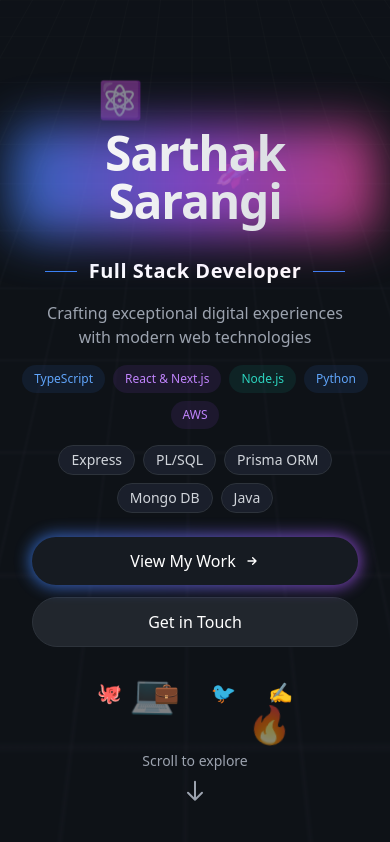
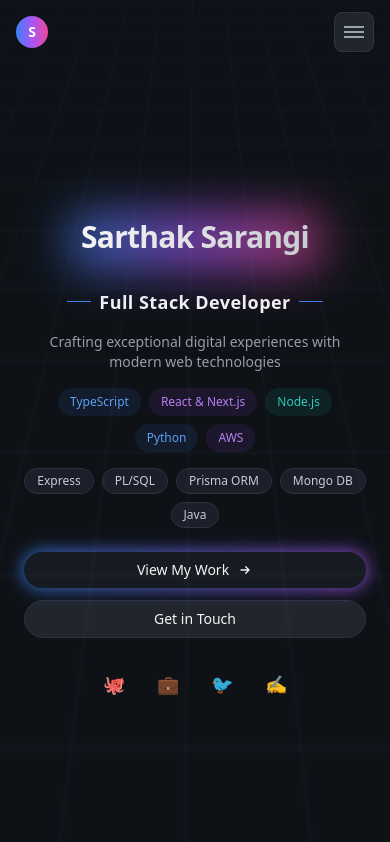
Before and after one commit to sarthaksarangi/next-portfolio, a Next.js app: page / in a window 390 px wide. Shown: the top 842 px of the page. Built offline with nearby package versions, Linux system fonts and the light colour scheme.

Commit message:
Added navbar

```diff
--- a/app/components/HeroSection.tsx
+++ b/app/components/HeroSection.tsx
@@ -2,14 +2,17 @@
 
 export const HeroSection = () => {
   return (
-    <div className="relative min-h-screen flex items-center justify-center overflow-hidden">
+    <div
+      id="hero"
+      className="relative min-h-screen flex items-center justify-center overflow-hidden"
+    >
       {/* Animated Background Grid */}
       <div className="absolute inset-0 grid-background opacity-20">
         <div className="grid-overlay animate-pulse-slow"></div>
       </div>
 
-      {/* Floating Tech Icons */}
-      <div className="absolute inset-0 overflow-hidden">
+      {/* Floating Tech Icons (hidden on mobile) */}
+      <div className="absolute inset-0 overflow-hidden hidden sm:block">
         {[
           { icon: "⚛️", delay: "0s", position: "top-20 left-1/4" },
           { icon: "🚀", delay: "2s", position: "top-40 right-1/3" },
@@ -27,39 +30,36 @@
       </div>
 
       {/* Hero Content */}
-      <div className="relative z-10 max-w-5xl mx-auto px-4">
+      <div className="relative z-10 max-w-5xl mx-auto px-4 pt-20 sm:pt-32 lg:pt-40">
         <div className="text-center space-y-6 lg:mt-20">
           {/* Name Section */}
-          <div className="relative inline-block px-4 sm:px-0">
+          <div className="relative inline-block px-2 sm:px-0">
             <div className="absolute -inset-1 bg-gradient-to-r from-blue-500 via-purple-500 to-pink-500 rounded-2xl blur-xl opacity-75"></div>
-            <h1 className="relative text-5xl sm:text-7xl md:text-8xl lg:text-8xl font-bold tracking-tight bg-clip-text text-transparent bg-gradient-to-r from-white to-gray-300 pb-2">
+            <h1 className="relative text-3xl sm:text-5xl md:text-7xl lg:text-8xl font-bold tracking-tight bg-clip-text text-transparent bg-gradient-to-r from-white to-gray-300 pb-2 leading-tight">
               Sarthak Sarangi
             </h1>
           </div>
-          {/* <h1 className="text-4xl md:text-7xl font-bold text-transparent bg-clip-text bg-gradient-to-r from-blue-500 via-purple-500 to-teal-500">
-            Sarthak Sarangi
-          </h1> */}
 
           {/* Role & Description */}
           <div className="space-y-4 sm:space-y-6 mt-6 sm:mt-8">
             <div className="flex flex-col items-center gap-4">
-              <div className="flex items-center gap-3">
-                <span className="h-[1px] w-8 sm:w-12 bg-blue-500"></span>
+              <div className="flex items-center gap-2 sm:gap-3">
+                <span className="h-[1px] w-6 sm:w-12 bg-blue-500"></span>
 
-                <h2 className="text-xl md:text-2xl tracking-wide font-bold text-white">
+                <h2 className="text-lg sm:text-xl md:text-2xl tracking-wide font-bold text-white">
                   Full Stack Developer
                 </h2>
 
-                <span className="h-[1px] w-8 sm:w-12 bg-blue-500"></span>
+                <span className="h-[1px] w-6 sm:w-12 bg-blue-500"></span>
               </div>
-              <p className="text-base sm:text-lg text-gray-400 max-w-2xl px-4 sm:px-0">
+              <p className="text-sm sm:text-base md:text-lg text-gray-400 max-w-2xl px-2 sm:px-0">
                 Crafting exceptional digital experiences with modern web
                 technologies
               </p>
             </div>
 
             {/* Tech Stack Pills */}
-            <div className="flex flex-wrap justify-center gap-2 md:gap-3 mb-6 md:mb-8">
+            <div className="flex flex-wrap justify-center gap-2 md:gap-3 mb-4 md:mb-8 px-2 sm:px-0">
               <span className="px-3 md:px-4 py-1.5 md:py-2 bg-blue-500/10 rounded-full text-blue-400 text-xs md:text-sm">
                 TypeScript
               </span>
@@ -76,12 +76,13 @@
                 AWS
               </span>
             </div>
-            <div className="flex flex-wrap justify-center gap-2 sm:gap-3 mt-6 sm:mt-8 px-4 sm:px-0">
+
+            <div className="flex flex-wrap justify-center gap-2 sm:gap-3 mt-4 sm:mt-6 px-2 sm:px-0">
               {["Express", "PL/SQL", "Prisma ORM", "Mongo DB", "Java"].map(
                 (tech) => (
                   <span
                     key={tech}
-                    className="px-3 sm:px-4 py-1 sm:py-1.5 bg-[#1A1F2B] rounded-full text-sm font-medium text-gray-300 border border-[#2D333B] hover:border-blue-500/50 transition-colors"
+                    className="px-3 sm:px-4 py-1 sm:py-1.5 bg-[#1A1F2B] rounded-full text-xs sm:text-sm font-medium text-gray-300 border border-[#2D333B] hover:border-blue-500/50 transition-colors"
                   >
                     {tech}
                   </span>
@@ -91,13 +92,13 @@
           </div>
 
           {/* CTA Buttons */}
-          <div className="flex flex-col sm:flex-row justify-center gap-3 sm:gap-4 mt-8 sm:mt-12 px-4 sm:px-0">
+          <div className="flex flex-col sm:flex-row justify-center gap-3 sm:gap-4 mt-8 sm:mt-12 w-full px-2 sm:px-0">
             <a
               href="#work"
-              className="group relative inline-flex items-center justify-center"
+              className="group relative inline-flex items-center justify-center w-full sm:w-auto"
             >
               <div className="absolute -inset-0.5 bg-gradient-to-r from-blue-500 to-purple-500 rounded-full blur opacity-75 group-hover:opacity-100 transition"></div>
-              <span className="relative px-6 sm:px-8 py-3 bg-[#161B22] rounded-full inline-flex items-center justify-center w-full sm:w-auto">
+              <span className="relative px-4 sm:px-6 py-2 sm:py-3 bg-[#161B22] rounded-full inline-flex items-center justify-center w-full sm:w-auto text-sm sm:text-base">
                 View My Work
                 <svg
                   className="w-4 h-4 ml-2 transform group-hover:translate-x-1 transition-transform"
@@ -116,7 +117,7 @@
             </a>
             <a
               href="#contact"
-              className="px-6 sm:px-8 py-3 bg-[#21262D] rounded-full hover:bg-[#2D333B] transition-colors border border-[#2D333B] hover:border-gray-600 text-center"
+              className="px-4 sm:px-6 py-2 sm:py-3 bg-[#21262D] rounded-full hover:bg-[#2D333B] transition-colors border border-[#2D333B] hover:border-gray-600 text-center w-full sm:w-auto text-sm sm:text-base"
             >
               Get in Touch
             </a>
@@ -136,7 +137,7 @@
                 className="group relative p-2 sm:p-3 hover:text-blue-400 transition-colors"
                 aria-label={social.name}
               >
-                <span className="text-xl sm:text-2xl group-hover:scale-110 transition-transform inline-block">
+                <span className="text-lg sm:text-xl md:text-2xl group-hover:scale-110 transition-transform inline-block">
                   {social.icon}
                 </span>
               </a>
@@ -145,13 +146,13 @@
         </div>
       </div>
 
-      {/* Scroll Indicator */}
-      <div className="absolute bottom-8 inset-x-0 flex flex-col items-center animate-bounce">
-        <span className="text-gray-400 text-sm mb-2 text-center">
+      {/* Scroll Indicator (hidden on very small screens) */}
+      <div className="absolute bottom-4 inset-x-0 flex-col items-center animate-bounce hidden sm:flex">
+        <span className="text-gray-400 text-xs sm:text-sm mb-1 text-center">
           Scroll to explore
         </span>
         <svg
-          className="w-6 h-6 text-gray-400"
+          className="w-5 h-5 sm:w-6 sm:h-6 text-gray-400"
           fill="none"
           stroke="currentColor"
           viewBox="0 0 24 24"
--- /dev/null
+++ b/app/components/Navbar.tsx
@@ -0,0 +1,240 @@
+"use client";
+import React, { useState, useEffect } from "react";
+
+export const Navbar = () => {
+  const [isScrolled, setIsScrolled] = useState(false);
+  const [isMobileMenuOpen, setIsMobileMenuOpen] = useState(false);
+
+  useEffect(() => {
+    const handleScroll = () => {
+      setIsScrolled(window.scrollY > 50);
+    };
+
+    window.addEventListener("scroll", handleScroll);
+    return () => window.removeEventListener("scroll", handleScroll);
+  }, []);
+
+  const navLinks = [
+    { name: "Home", href: "#hero" },
+    { name: "About", href: "#about" },
+    { name: "Work", href: "#work" },
+    { name: "Skills", href: "#skills" },
+    { name: "Contact", href: "#contact" },
+  ];
+
+  const toggleMobileMenu = () => {
+    setIsMobileMenuOpen(!isMobileMenuOpen);
+  };
+
+  const closeMobileMenu = () => {
+    setIsMobileMenuOpen(false);
+  };
+
+  return (
+    <>
+      <nav
+        className={`fixed top-0 w-full z-50 transition-all duration-300 ${
+          isScrolled ? "bg-[#0D1117]/95 backdrop-blur-md" : "bg-transparent"
+        }`}
+      >
+        <div className="max-w-7xl mx-auto px-4 sm:px-6 lg:px-8">
+          <div className="flex items-center justify-between h-16 sm:h-20">
+            {/* Logo */}
+            <div className="flex-shrink-0">
+              <a
+                href="#hero"
+                className="group flex items-center space-x-2"
+                onClick={closeMobileMenu}
+              >
+                <div className="relative">
+                  {/* Main logo square */}
+                  <div className="w-8 h-8 sm:w-10 sm:h-10 bg-gradient-to-r from-blue-500 via-purple-500 to-pink-500 rounded-2xl flex items-center justify-center group-hover:scale-105 transition-transform duration-300">
+                    <span className="text-white font-bold text-sm sm:text-lg select-none">
+                      S
+                    </span>
+                  </div>
+
+                  {/* Hover glow */}
+                  <div className="absolute -inset-1 bg-gradient-to-r from-blue-500 via-purple-500 to-pink-500 rounded-2xl blur opacity-0 group-hover:opacity-50 transition-opacity duration-300 pointer-events-none"></div>
+                </div>
+              </a>
+            </div>
+
+            {/* Desktop Navigation */}
+            <div className="hidden md:block">
+              <div className="ml-10 flex items-baseline space-x-8">
+                {navLinks.map((link) => (
+                  <a
+                    key={link.name}
+                    href={link.href}
+                    className="text-gray-300 hover:text-white px-3 py-2 rounded-md text-sm font-medium transition-colors duration-200 relative group"
+                  >
+                    {link.name}
+                    <span className="absolute inset-x-0 bottom-0 h-0.5  transform scale-x-0 group-hover:scale-x-100 transition-transform duration-200"></span>
+                  </a>
+                ))}
+              </div>
+            </div>
+
+            {/* Desktop CTA Button */}
+            <div className="hidden md:block">
+              <a
+                href="#contact"
+                className="group relative inline-flex items-center justify-center"
+              >
+                <div className="absolute -inset-0.5 bg-gradient-to-r from-blue-500 to-purple-500 rounded-full blur opacity-75 group-hover:opacity-100 transition"></div>
+                <span className="relative px-4 py-2 bg-[#161B22] rounded-full text-sm font-medium text-white">
+                  Hire Me
+                </span>
+              </a>
+            </div>
+
+            {/* Mobile menu button */}
+            <div className="md:hidden">
+              <button
+                onClick={toggleMobileMenu}
+                className="relative w-10 h-10 rounded-lg bg-[#21262D] hover:bg-[#2D333B] border border-[#30363D] transition-all duration-200 flex items-center justify-center group focus:outline-none"
+                aria-label="Toggle menu"
+              >
+                <div className="w-5 h-5 flex flex-col justify-center items-center">
+                  <span
+                    className={`block h-0.5 w-5 bg-gray-400 transition-all duration-300 ease-in-out transform origin-center ${
+                      isMobileMenuOpen
+                        ? "rotate-45 translate-y-0.5"
+                        : "translate-y-[-3px]"
+                    }`}
+                  ></span>
+                  <span
+                    className={`block h-0.5 w-5 bg-gray-400 transition-all duration-300 ease-in-out ${
+                      isMobileMenuOpen
+                        ? "opacity-0 scale-0"
+                        : "opacity-100 scale-100"
+                    }`}
+                  ></span>
+                  <span
+                    className={`block h-0.5 w-5 bg-gray-400 transition-all duration-300 ease-in-out transform origin-center ${
+                      isMobileMenuOpen
+                        ? "-rotate-45 -translate-y-0.5"
+                        : "translate-y-[3px]"
+                    }`}
+                  ></span>
+                </div>
+              </button>
+            </div>
+          </div>
+        </div>
+
+        {/* Mobile Navigation Menu */}
+        <div
+          className={`md:hidden transition-all duration-300 ease-out ${
+            isMobileMenuOpen
+              ? "max-h-96 opacity-100"
+              : "max-h-0 opacity-0 pointer-events-none"
+          } overflow-hidden`}
+        >
+          <div
+            className={`px-4 py-6 space-y-2 bg-[#0D1117]/98 backdrop-blur-lg border-t border-[#21262D]/50 transform transition-transform duration-300 ease-out ${
+              isMobileMenuOpen ? "translate-y-0" : "-translate-y-4"
+            }`}
+          >
+            {navLinks.map((link, index) => (
+              <div
+                key={link.name}
+                className={`transform transition-all duration-300 ease-out ${
+                  isMobileMenuOpen
+                    ? "translate-x-0 opacity-100"
+                    : "-translate-x-4 opacity-0"
+                }`}
+                style={{
+                  transitionDelay: isMobileMenuOpen ? `${index * 80}ms` : "0ms",
+                }}
+              >
+                <a
+                  href={link.href}
+                  onClick={closeMobileMenu}
+                  className="group flex items-center justify-center px-4 py-3 rounded-lg text-gray-300 hover:text-white hover:bg-[#21262D]/50 transition-all duration-200 border border-transparent hover:border-[#30363D]"
+                >
+                  <span className="font-medium">{link.name}</span>
+                </a>
+              </div>
+            ))}
+
+            <div
+              className={`pt-4 mt-4 border-t border-[#21262D]/50 transform transition-all duration-300 ease-out ${
+                isMobileMenuOpen
+                  ? "translate-y-0 opacity-100"
+                  : "translate-y-4 opacity-0"
+              }`}
+              style={{
+                transitionDelay: isMobileMenuOpen ? "400ms" : "0ms",
+              }}
+            >
+              <a
+                href="#contact"
+                onClick={closeMobileMenu}
+                className="group relative inline-flex items-center justify-center w-full"
+              >
+                <div className="absolute -inset-0.5 bg-gradient-to-r from-blue-500 to-purple-500 rounded-lg blur opacity-60 group-hover:opacity-100 transition-opacity duration-200"></div>
+                <span className="relative px-6 py-3 bg-[#161B22] rounded-lg text-sm font-medium text-white w-full text-center border border-[#30363D] group-hover:border-blue-500/30 transition-colors duration-200">
+                  Hire Me
+                </span>
+              </a>
+            </div>
+          </div>
+        </div>
+      </nav>
+
+      {/* Mobile menu overlay */}
+      {isMobileMenuOpen && (
+        <div
+          className="fixed inset-0 bg-black/20 z-40 md:hidden"
+          onClick={closeMobileMenu}
+        ></div>
+      )}
+    </>
+  );
+};
+
+// Demo component to show the navbar in action
+export default function NavbarDemo() {
+  return (
+    <div className="bg-[#0D1117] min-h-screen">
+      <Navbar />
+
+      {/* Demo content to show navbar behavior */}
+      <div className="pt-20">
+        {/* Hero Section */}
+        <section
+          id="hero"
+          className="min-h-screen flex items-center justify-center bg-gradient-to-b from-[#161B22] to-[#0D1117]"
+        >
+          <div className="text-center">
+            <h1 className="text-4xl md:text-6xl font-bold text-white mb-4">
+              Sarthak Sarangi
+            </h1>
+            <p className="text-xl text-gray-400">Full Stack Developer</p>
+          </div>
+        </section>
+
+        {/* Demo sections */}
+        {["about", "work", "skills", "contact"].map((section) => (
+          <section
+            key={section}
+            id={section}
+            className="min-h-screen flex items-center justify-center bg-[#0D1117] border-t border-[#21262D]"
+          >
+            <div className="text-center">
+              <h2 className="text-3xl md:text-5xl font-bold text-white mb-4 capitalize">
+                {section}
+              </h2>
+              <p className="text-lg text-gray-400">
+                This is the {section} section. Scroll to see the navbar in
+                action!
+              </p>
+            </div>
+          </section>
+        ))}
+      </div>
+    </div>
+  );
+}
--- a/app/components/SkillsSection.tsx
+++ b/app/components/SkillsSection.tsx
@@ -11,7 +11,10 @@
   return (
     <div>
       {/* Interactive System Architecture */}
-      <div className="w-full max-w-5xl mx-auto relative px-2 md:px-4">
+      <div
+        id="skills"
+        className="w-full max-w-5xl mx-auto relative px-2 md:px-4"
+      >
         <motion.div
           initial={{ opacity: 0 }}
           animate={{ opacity: 1 }}
--- a/app/page.tsx
+++ b/app/page.tsx
@@ -2,10 +2,12 @@
 import { ProjectsSection } from "./components/ProjectsSection";
 import { ContactSection } from "./components/ContactSection";
 import { SkillsSection } from "./components/SkillsSection";
+import { Navbar } from "./components/Navbar";
 
 export default function WebDeveloperPortfolio() {
   return (
     <main className="min-h-screen bg-[#0D1117] text-white">
+      <Navbar />
       <HeroSection />
       <SkillsSection />
       <ProjectsSection />
```
